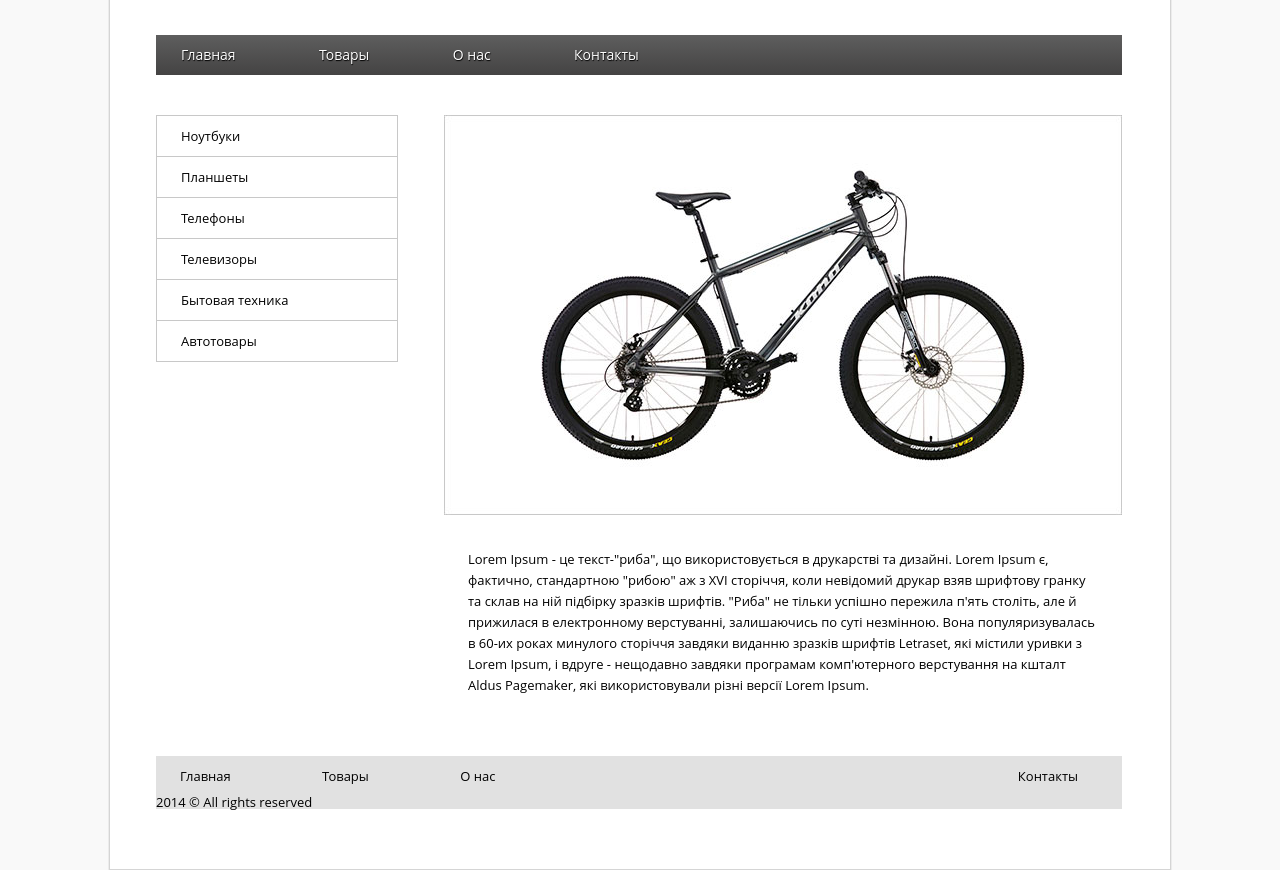
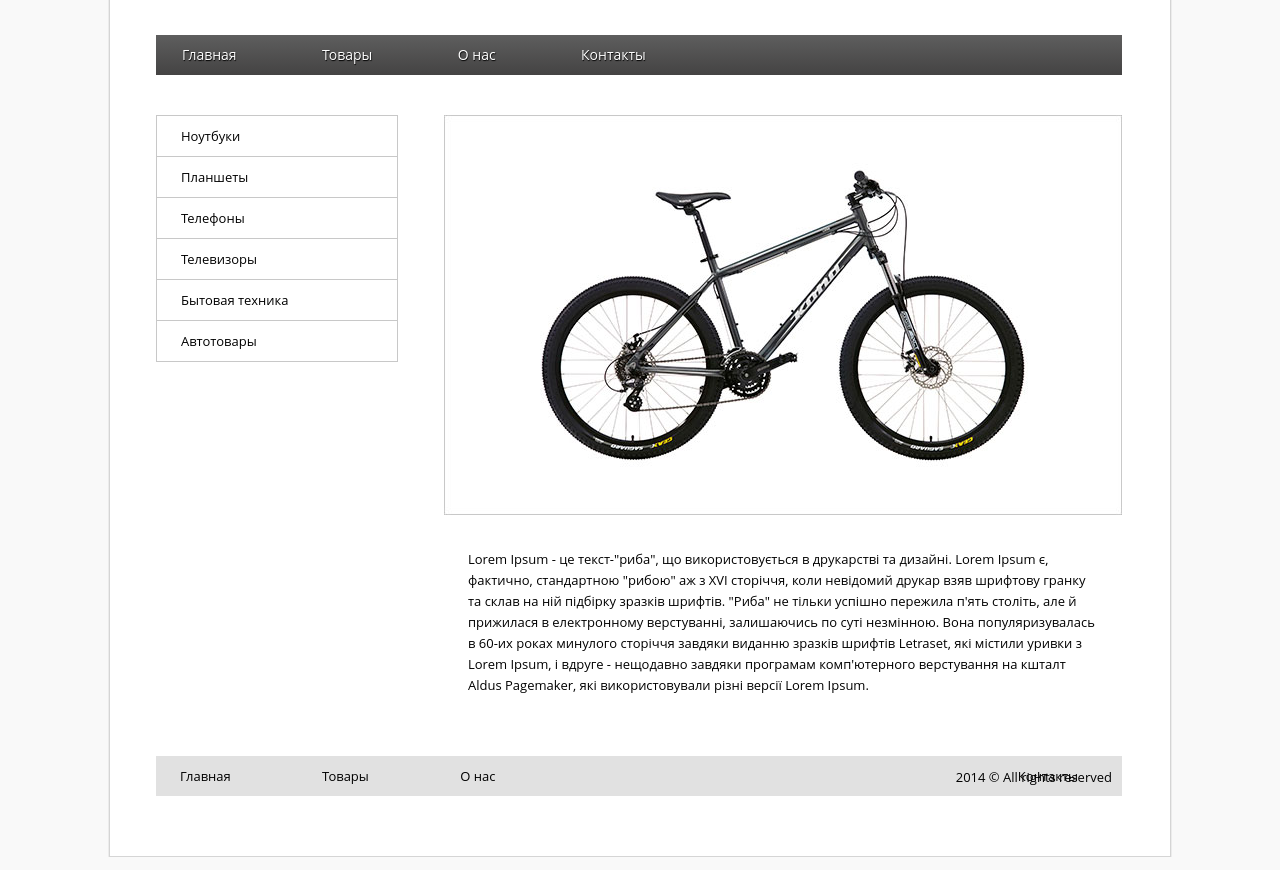
Before and after one commit to kseniiapupko/ksufurinec.github.io, a plain HTML site: page GoIT/markup/home/lesson3/index.html in a window 1280 px wide. Shown: the part 98-968 px from the top of the page. Drawn offline with Linux system fonts and the light colour scheme.

Commit message:
Update style.css

```diff
--- a/GoIT/markup/home/lesson3/css/style.css
+++ b/GoIT/markup/home/lesson3/css/style.css
@@ -12,6 +12,7 @@ body {
 	box-shadow: 0px 0px 1px 0px #adaaad;
 	padding: 50px 48px 60px 46px;
 }
+
 /*---Хэдер---*/
 .header {
 	margin-top: 40px;
@@ -25,6 +26,7 @@ body {
 	font-size: 14px;
 }
 .header li {
+	margin: 0 1px;
 	display: inline-block;
 	line-height: 40px;
 	padding-right: 55px;
@@ -33,6 +35,7 @@ body {
 }
 
 .header li:hover {
+	margin: 0px;
 	background: #303030;
 	border-left: 1px solid #838383;
 	border-right: 1px solid #838383;
@@ -107,3 +110,9 @@ body {
 .footer li:hover{
 	text-decoration: underline;
 }
+
+.copyright{
+	float:right;
+	margin-top:-25px;
+	margin-right: 10px;
+}
```
